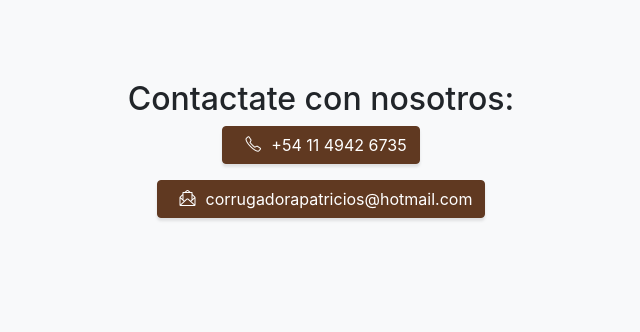
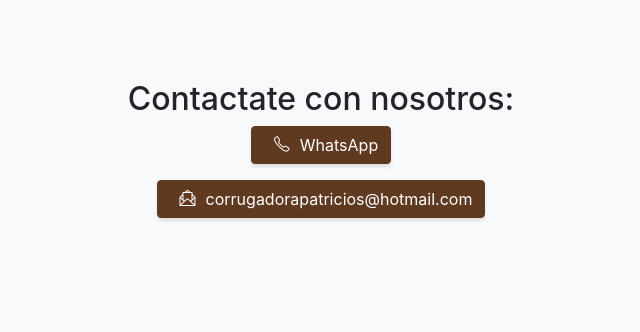
Before and after one commit to triniraices/triniraices.github.io, a website with bundled scripts: page index.html in a window 1280 px wide. Shown: the part 840-1172 px from the top of the page, without its empty margins (319-959 px from the left). Built offline with nearby package versions, Linux system fonts and the light colour scheme.

Commit message:
Update index.html
cambio de celular.

```diff
--- a/index.html
+++ b/index.html
@@ -43,7 +43,7 @@
       <div class="row">
         <div class="col-lg-10 mx-auto">
           <h2>Contactate con nosotros:</h2>
-          <a class="btn btn-primary btn-xlg" href="tel:11 4942 6735"><span class="icon-phone" style="padding-left:10px; padding-right:10px;"></span>+54 11 4942 6735</a>
+          <a class="btn btn-primary btn-xlg" href="https://wa.me/5491149374869"><span class="icon-phone" style="padding-left:10px; padding-right:10px;"></span>WhatsApp</a>
           <p></p>
           <p><a class="btn btn-primary btn-xlg" href="mailto:corrugadorapatricios@hotmail.com" target="_blank" ><span class="icon-envelope-letter" style="padding-left:10px; padding-right:10px;"></span>corrugadorapatricios@hotmail.com</a></p>
 
```
